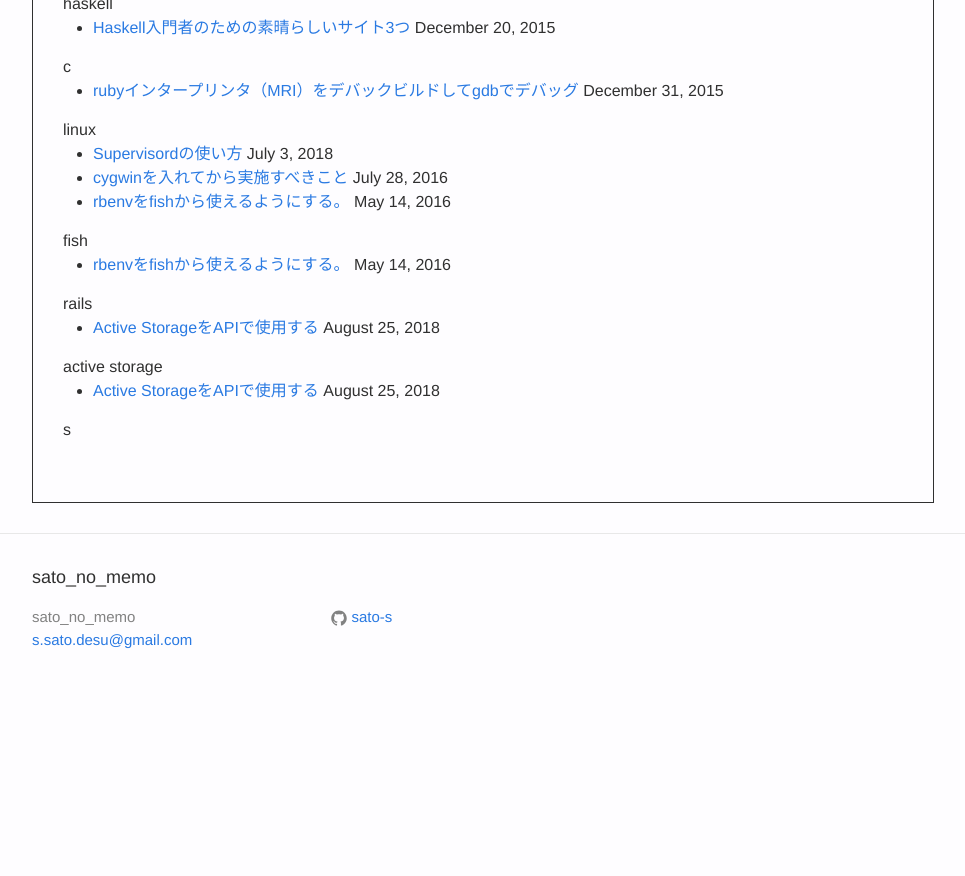
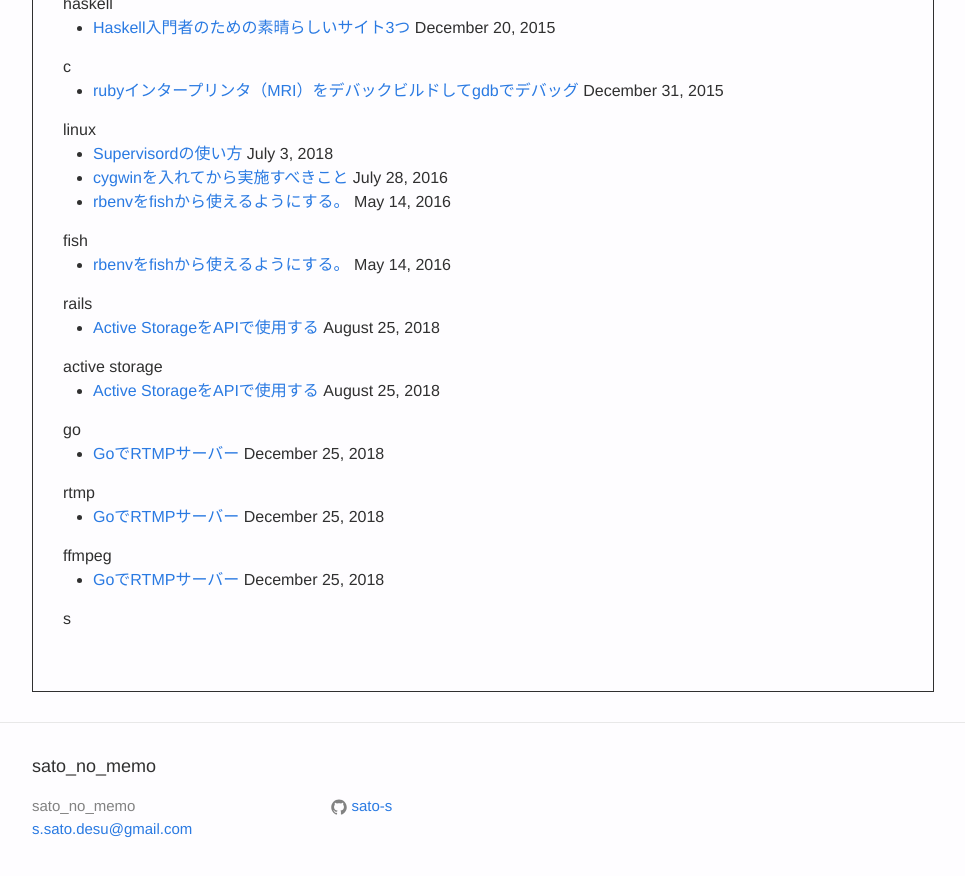
Before and after one commit to sato-s/sato-s.github.io, a Jekyll site: the page built from tags.html, in a window 1280 px wide and 900 px high, scrolled down 2279 px. Shown: the top 876 px of the window, without its empty margins (188-1153 px from the left). Built offline with Jekyll 4.4.1, drawn with Linux system fonts in a browser that asks for light colours; nearby versions of some CDN libraries; before the commit the page ends 2990 px from its top, so only the background shows below that; some of the changed lines change nothing that is shown.

Commit message:
iAdded articleiAdded article

````diff
--- a/_drafts/rtmp-server-with-go.md
+++ b/_posts/2018-12-28-rtmp-server-with-go.md
@@ -14,7 +14,8 @@
 
 *wikipediaより*
 
-RTMPの動画を再生するには、基本的にFlash Playerがひつようになる。Flash Playerを使うようなことは、いまからさすがにないだろう。
+RTMPはライブ配信の為のプロトコルだが、RTMPで配信した動画を
+再生するには、基本的にFlash Playerがひつようになる。Flash Playerを使うようなことは、いまからさすがにないだろう。
 Flashの終了やHLSの登場に伴い、RTMPは徐々に廃れつつあるらしい。
 が、それはあくまでPlayer側の話。
 Youtube LiveやFacebook Live、Twitchなどのライブ配信サービスでは、依然として配信データをRTMPで受け付けているし、
@@ -78,7 +79,7 @@
 `-f flv`で動画をflvに変換して送信している。`-re`オプションで元動画の経過時間を元に配信タイミングを決めてくれる。
 (これがないとすぐに配信が終わってしまう。)
 
-```
+```bash
 ffmpeg -re -i test.mov -c copy -f flv rtmp://********/*****
 ```
 
@@ -87,7 +88,7 @@
 Nginxでも拡張モジュールRTMPサーバーが立てられるが、かなり細かな制御がしたかったので、[joy4](https://github.com/nareix/joy4/)というのを使ってみた。
 [example](https://github.com/nareix/joy4/tree/master/examples)にいろいろな例が載っているが、最小限のRTMPサーバーは以下でできる。
 
-```
+```go
 package main
 
 import (
@@ -126,7 +127,7 @@
 送信(動画はH264で圧縮されている必要がある。)
 
 ```
-ffmpeg -i sample.mp4 -c copy -f flv rtmp://localhost/
+ffmpeg -re -i sample.mp4 -c copy -f flv rtmp://localhost/
 ```
 
 受信(プレイヤーが立ち上がって、中身が見えるはず)
@@ -140,24 +141,47 @@
 せっかくなので、Nginxだと(たぶん)できなさそうなことをしてみる。
 ライブ配信の再生要求が来た際に、特定の動画を流してみる。
 
-```
+```go
+package main
+
+import (
+	"github.com/nareix/joy4/av/avutil"
+	"github.com/nareix/joy4/av/pubsub"
+	"github.com/nareix/joy4/format"
+	"github.com/nareix/joy4/format/mp4"
+	"github.com/nareix/joy4/format/rtmp"
+	"os"
+)
+
+var queue *pubsub.Queue
+
+func init() {
+	format.RegisterAll()
+	queue = pubsub.NewQueue()
+}
+
 func main() {
-  server := &rtmp.Server{}
+	server := &rtmp.Server{}
 
-  server.HandlePlay = func(conn *rtmp.Conn) {
-    f, _ := os.Open("title.mp4")
-    defer f.Close()
-    title := mp4.NewDemuxer(f)
-    avutil.CopyFile(conn, title)
-    avutil.CopyFile(conn, queue.Latest())
-  }
+	server.HandlePlay = func(conn *rtmp.Conn) {
+		f, _ := os.Open("title.mp4")
+		defer f.Close()
+		title := mp4.NewDemuxer(f)
+		avutil.CopyFile(conn, title)
+		avutil.CopyFile(conn, queue.Latest())
+	}
 
-  server.HandlePublish = func(conn *rtmp.Conn) {
-    avutil.CopyFile(queue, conn)
-  }
+	server.HandlePublish = func(conn *rtmp.Conn) {
+		avutil.CopyFile(queue, conn)
+	}
 
-  server.ListenAndServe()
+	server.ListenAndServe()
 }
 ```
 
 上のように、先ほどのコードの`HandlePlay`で`queue`の中身よりも先に、特定の動画の中身を再生要求コネクションに渡す。
+
+![rtmp_movie example]({{ site.url }}assets/title_with_low.gif)
+
+ffplayでRTMPサーバーに接続すると最初にtitle.mp4の中身が流れ、その後にffmpegで送信された動画が流れるようになった
+Nginxの拡張モジュールと違い、やれることに制限がないので、Twitchみたいに、サブスクライバーが増えたら特定の動画を画面の一部に流したりも出来そう
````
Also changed, not shown: 1 other file.
